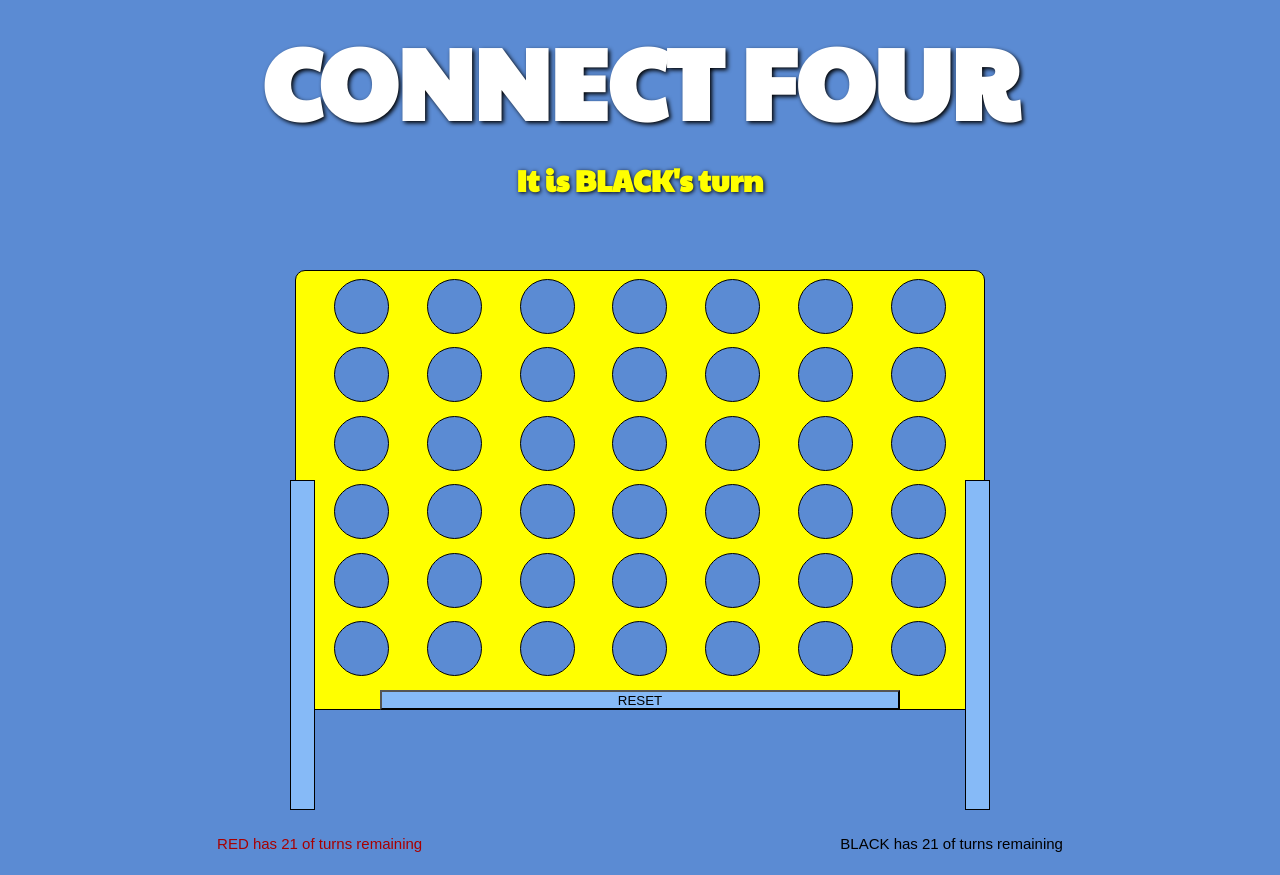
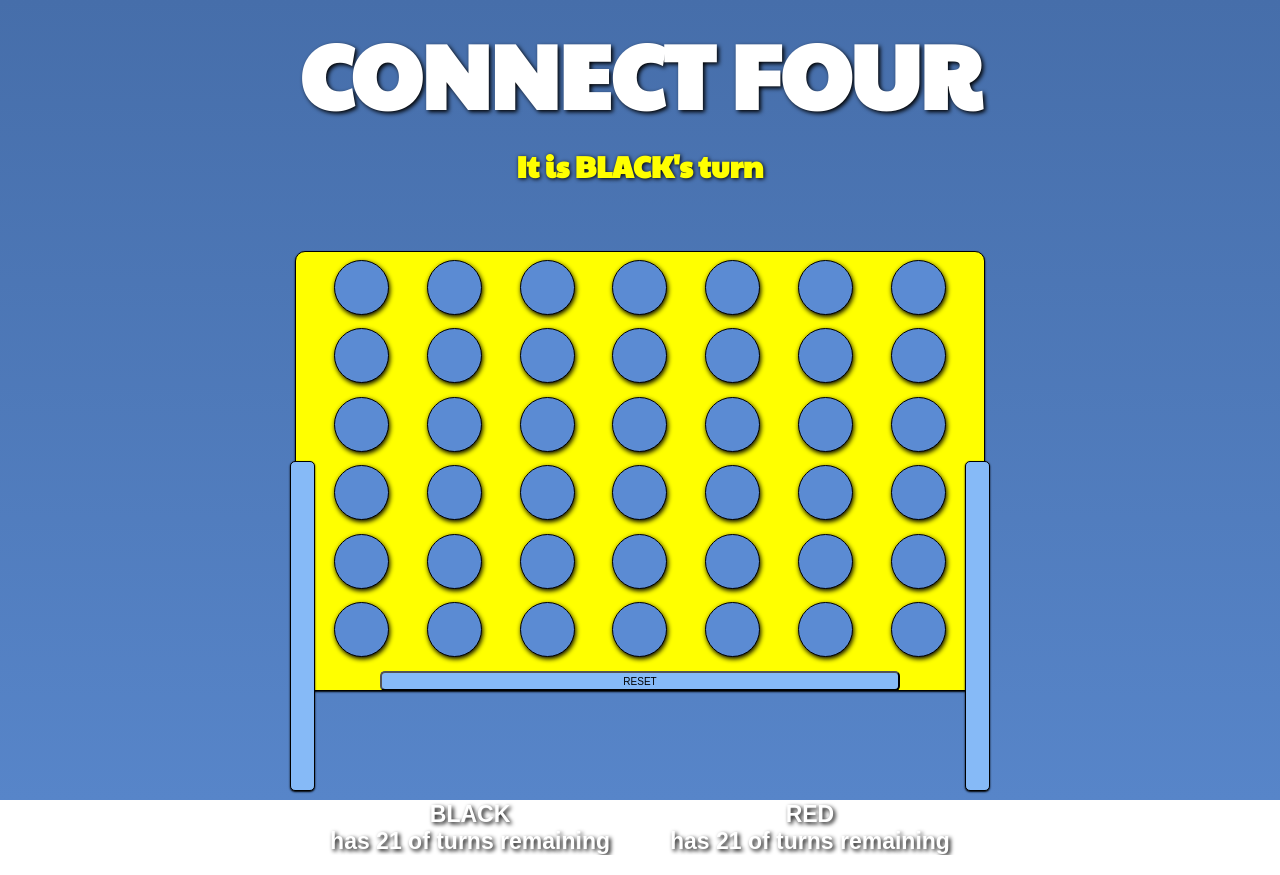
Before and after one commit to JGore99/connect-four, a website: page index.html in a window 1280 px wide. Drawn offline with nearby package versions, Linux system fonts and the light colour scheme.

Commit message:
functionality and styling complete

```diff
--- a/css/style.css
+++ b/css/style.css
@@ -1,5 +1,6 @@
 html {
   box-sizing: border-box;
+  height: 100%;
 }
 
 /* The Universal Selector */
@@ -19,16 +20,23 @@ html {
 }
 
 body {
-  background: rgb(91, 139, 211);
+  background: rgb(108, 162, 242);
+  background: linear-gradient(
+    0deg,
+    rgb(87, 133, 201) 0%,
+    rgb(70, 110, 170) 100%
+  );
+  background-size: cover;
+  background-repeat: no-repeat;
   text-align: center;
 }
 
 .game-title {
   font-family: "Paytone One", sans-serif;
-  font-size: 100px;
+  font-size: 90px;
   color: white;
   text-shadow: 2px 2px 4px #000000;
-  margin: 10px auto;
+  margin: 10px auto 5px;
 }
 
 .structure {
@@ -38,7 +46,7 @@ body {
   grid-template-columns: 5px 20px 1fr 20px 5px;
   /* 9 columns leg, 7 eq, leg */
   grid-template-rows: 60px repeat(2, 1fr) 20px 100px;
-  margin: 10px auto;
+  margin: 5px auto;
   width: 700px;
 }
 
@@ -61,6 +69,7 @@ body {
   grid-row: 2 / 5;
   position: relative;
   z-index: -1;
+  box-shadow: 0px 1px 2px #000000;
 }
 
 /* .column {
@@ -77,18 +86,21 @@ body {
   width: 60px;
 }
 .above-board:hover {
-  background-color: rgb(194, 255, 245);
+  background-color: rgb(206, 206, 206);
 }
 
 .legs {
   background-color: rgb(134, 186, 247);
+  box-shadow: 0px 1px 2px #000000;
   border: 1px black solid;
+  border-radius: 5px;
 }
 
 .legL {
   grid-column: 1 / 3;
   grid-row: 3 / 6;
 }
+
 .legR {
   grid-column: 4 / 6;
   grid-row: 3 / 6;
@@ -98,7 +110,7 @@ body {
   color: yellow;
   font-family: "Paytone One", sans-serif;
   font-size: 30px;
-  margin: 10px auto;
+  margin: 10px auto 5px;
   text-shadow: 1px 1px 4px #000000;
 }
 
@@ -109,10 +121,13 @@ body {
   height: 55px;
   margin: 0px auto;
   width: 55px;
+  box-shadow: 1px 2px 5px #000000;
 }
 
 .reset {
   background-color: rgb(134, 186, 247);
+  border-radius: 5px;
+  font-size: 10px;
   grid-column: 3 / 4;
   grid-row: 4 / 5;
   height: 20px;
@@ -132,20 +147,19 @@ body {
 
 .status-section {
   display: grid;
+  justify-content: center;
+  height: auto;
   grid-auto-flow: column;
   grid-template-columns: 50%, 50%;
+
 }
 
 .status-section > p {
+  color: white;
+  margin: 5px 30px 0px;
+  text-emphasis-color: rgb(0, 0, 0);
+  text-shadow: 2px 2px 4px rgb(0, 0, 0);
   font-family: Arial, Helvetica, sans-serif;
-  font-size: 15px;
-  font-weight: 200;
+  font-size: 23px;
+  font-weight: 700;
 }
-
-.red-status {
-  color: rgb(167, 0, 0);
-}
-
-black-status {
-  color: black;
-}
--- a/index.html
+++ b/index.html
@@ -9,6 +9,11 @@
     <link rel="preconnect" href="https://fonts.googleapis.com">
     <link rel="preconnect" href="https://fonts.gstatic.com" crossorigin>
     <link href="https://fonts.googleapis.com/css2?family=Paytone+One&display=swap" rel="stylesheet">
+    <link
+    rel="stylesheet"
+    href="https://cdnjs.cloudflare.com/ajax/libs/animate.css/4.1.1/animate.min.css"
+  />
+
     <title>Connect Four</title>
   </head>
   <body>
@@ -73,8 +78,8 @@
     </div>
 
     <div class="status-section">
-      <p class="red-status">RED has # of turns remaining</p>
-      <p class="black-status">BLACK has # of turns remaining</p>
+      <p class="black-status"></p>
+      <p class="red-status"></p>
     </div>
   </body>
 </html>
--- a/js/app.js
+++ b/js/app.js
@@ -158,6 +158,8 @@ function clearAll() {
     boardSquare.classList.remove("red", "black")
   })
 
+  messageEl.classList.remove('animate__animated', 'animate__bounce')
+
   handleMessages()
   render()
 }
@@ -186,8 +188,12 @@ function handleMessages() {
   }
   messageEl.innerText = gameMessage
 
-  blackStatus.innerText = `BLACK has ${blackTurnsRemaining} of turns remaining`
-  redStatus.innerText = `RED has ${redTurnsRemaining} of turns remaining`
+  blackStatus.innerText = `BLACK \nhas ${blackTurnsRemaining} of turns remaining`
+  redStatus.innerText = `RED \nhas ${redTurnsRemaining} of turns remaining`
+
+  if (isWinner === 1 || isWinner === -1){
+    messageEl.classList.add('animate__animated', 'animate__bounce')
+  }
 
   render()
 }
@@ -229,6 +235,10 @@ function determineWinner() {
       isWinner = (playerTurn * -1)
     }
   })
+  if(redTurnsRemaining === 0 && blackTurnsRemaining === 0 && isWinner === false){
+    isWinner = "Tie"
+  }
+
   render()
 }
 
--- /dev/null
+++ b/package.json
@@ -0,0 +1,5 @@
+{
+  "dependencies": {
+    "animate.css": "^4.1.1"
+  }
+}
```
Also changed, not shown: 1 other file.
